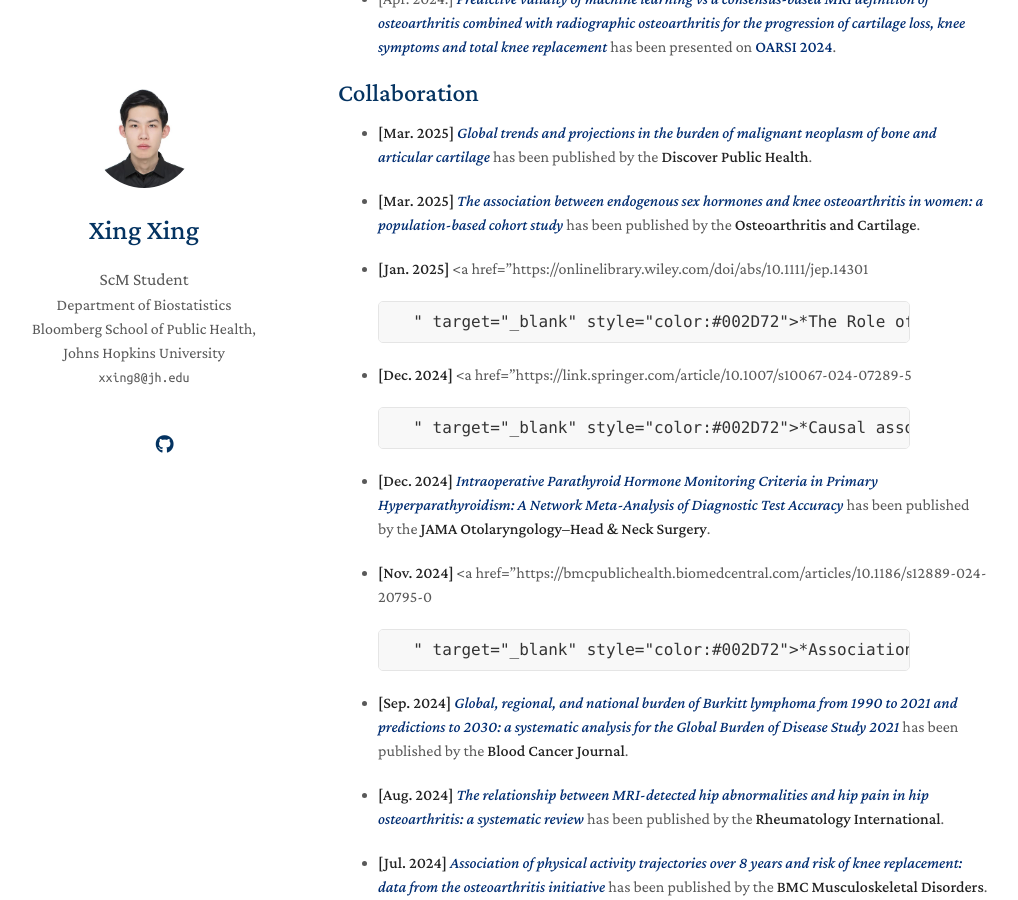
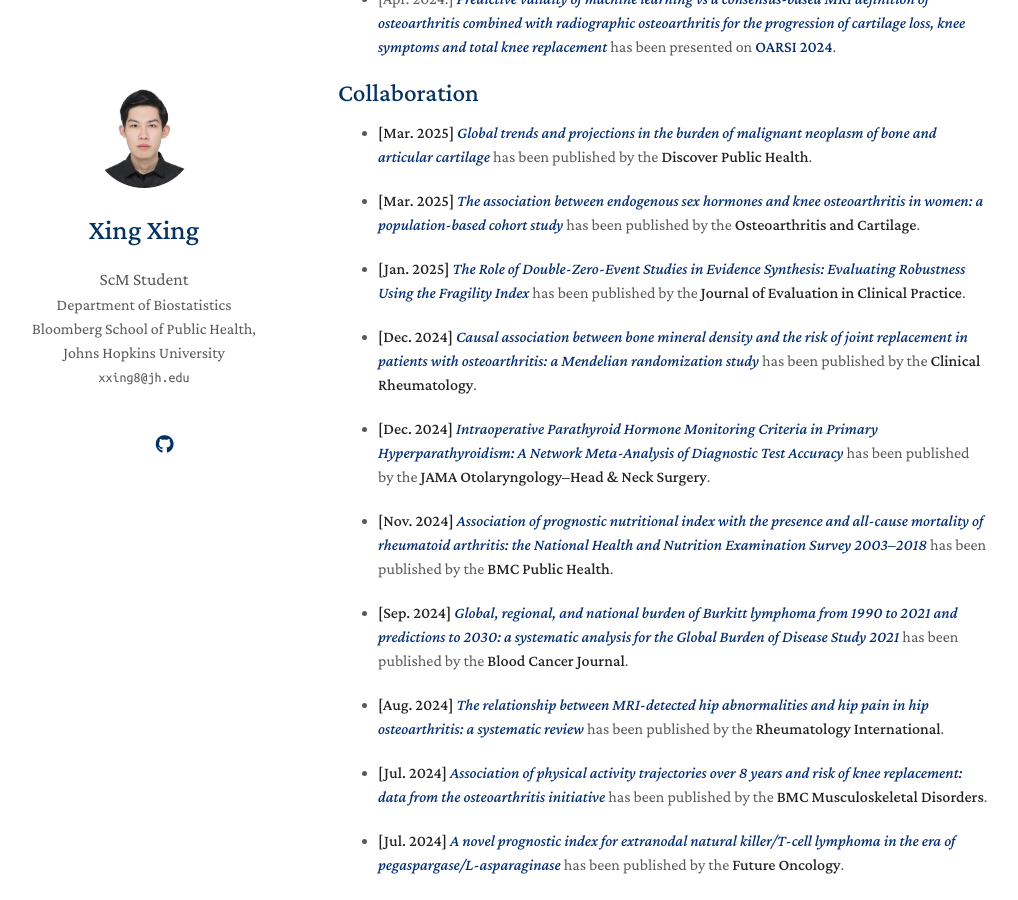
Before and after one commit to KevinXing3/kevinXing3.github.io, a Jekyll site: the page built from index.md, in a window 1280 px wide and 900 px high, scrolled down 1896 px. Shown: the whole window, without its empty margins (132-1150 px from the left). Built offline with Jekyll 4.4.1, drawn with Linux system fonts in a browser that asks for light colours; nearby versions of some CDN libraries; a style sheet for code colours, icons or effects is not loaded; our own code applies the rules of GitHub Pages for plain Markdown files.

Commit message:
Update index.md

```diff
--- a/index.md
+++ b/index.md
@@ -30,25 +30,13 @@ Outside of academia, I’m a dead hard fan of Juventus and Park Hyatt.
 
 - **[Mar. 2025]** <a href="https://www.oarsijournal.com/article/S1063-4584(25)00825-8/abstract" target="_blank" style="color:#002D72">*The association between endogenous sex hormones and knee osteoarthritis in women: a population-based cohort study*</a> has been published by the **Osteoarthritis and Cartilage**.
 
-- **[Jan. 2025]** <a href="https://onlinelibrary.wiley.com/doi/abs/10.1111/jep.14301
+- **[Jan. 2025]** <a href="https://onlinelibrary.wiley.com/doi/abs/10.1111/jep.14301" target="_blank" style="color:#002D72">*The Role of Double-Zero-Event Studies in Evidence Synthesis: Evaluating Robustness Using the Fragility Index*</a> has been published by the **Journal of Evaluation in Clinical Practice**.
 
-
-
-        " target="_blank" style="color:#002D72">*The Role of Double-Zero-Event Studies in Evidence Synthesis: Evaluating Robustness Using the Fragility Index*</a> has been published by the **Journal of Evaluation in Clinical Practice**.
-
-- **[Dec. 2024]** <a href="https://link.springer.com/article/10.1007/s10067-024-07289-5
-
-
-
-        " target="_blank" style="color:#002D72">*Causal association between bone mineral density and the risk of joint replacement in patients with osteoarthritis: a Mendelian randomization study*</a> has been published by the **Clinical Rheumatology**.
+- **[Dec. 2024]** <a href="https://link.springer.com/article/10.1007/s10067-024-07289-5" target="_blank" style="color:#002D72">*Causal association between bone mineral density and the risk of joint replacement in patients with osteoarthritis: a Mendelian randomization study*</a> has been published by the **Clinical Rheumatology**.
 
 - **[Dec. 2024]** <a href="https://jamanetwork.com/journals/jamaotolaryngology/article-abstract/2827787" target="_blank" style="color:#002D72">*Intraoperative Parathyroid Hormone Monitoring Criteria in Primary Hyperparathyroidism: A Network Meta-Analysis of Diagnostic Test Accuracy*</a> has been published by the **JAMA Otolaryngology–Head & Neck Surgery**.
 
-- **[Nov. 2024]** <a href="https://bmcpublichealth.biomedcentral.com/articles/10.1186/s12889-024-20795-0
-
-
-
-        " target="_blank" style="color:#002D72">*Association of prognostic nutritional index with the presence and all-cause mortality of rheumatoid arthritis: the National Health and Nutrition Examination Survey 2003–2018*</a> has been published by the **BMC Public Health**.
+- **[Nov. 2024]** <a href="https://bmcpublichealth.biomedcentral.com/articles/10.1186/s12889-024-20795-0" target="_blank" style="color:#002D72">*Association of prognostic nutritional index with the presence and all-cause mortality of rheumatoid arthritis: the National Health and Nutrition Examination Survey 2003–2018*</a> has been published by the **BMC Public Health**.
 
 - **[Sep. 2024]** <a href="https://www.nature.com/articles/s41408-024-01138-z" target="_blank" style="color:#002D72">*Global, regional, and national burden of Burkitt lymphoma from 1990 to 2021 and predictions to 2030: a systematic analysis for the Global Burden of Disease Study 2021*</a> has been published by the **Blood Cancer Journal**.
 
```
